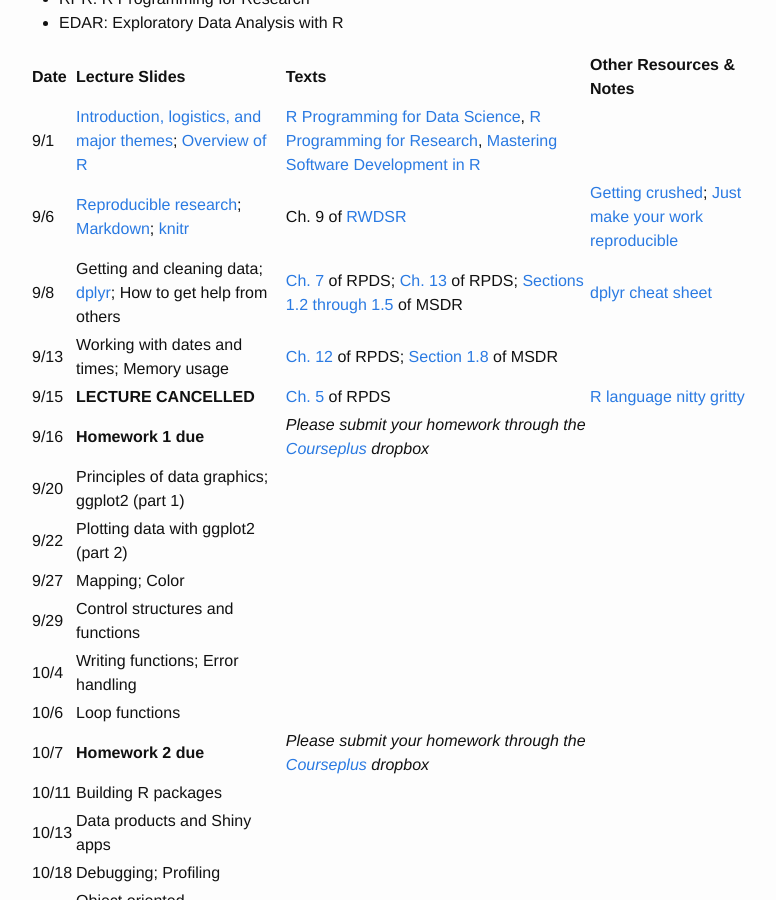
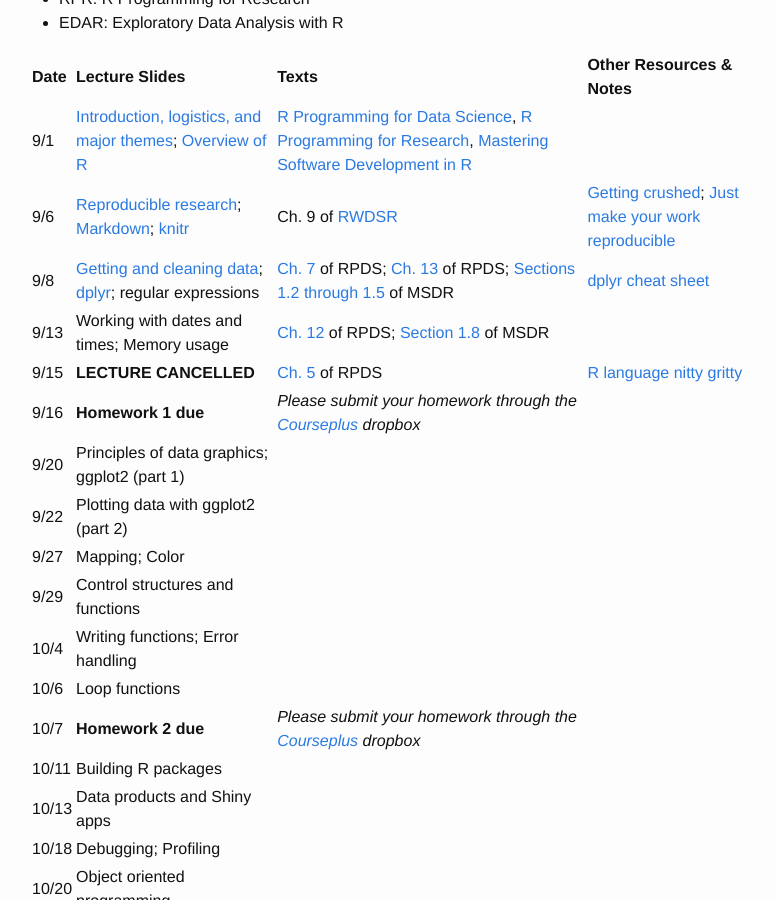
Before and after one commit to Max201510/Biostat776, a Jekyll site: the page built from schedule.md, in a window 1280 px wide and 900 px high, scrolled down 327 px. Shown: the whole window, without its empty margins (241-1017 px from the left). Built offline with Jekyll 4.4.1, drawn with Linux system fonts in a browser that asks for light colours.

Commit message:
Update links

```diff
--- a/schedule.md
+++ b/schedule.md
@@ -18,7 +18,7 @@
 |:---- |:----- | :---- |:------------------------|
 9/1 | [Introduction, logistics, and major themes](../notes/pdf/introduction.pdf); [Overview of R](../notes/pdf/overview.pdf) | [R Programming for Data Science](https://leanpub.com/rprogramming), [R Programming for Research](https://geanders.github.io/RProgrammingForResearch/), [Mastering Software Development in R](http://bookdown.org/rdpeng/RProgDA)|
 9/6 | [Reproducible research](../notes/pdf/ReproducibleResearch.pdf); [Markdown](../notes/pdf/markdown.pdf); [knitr](../notes/pdf/knitr.pdf)| Ch. 9 of [RWDSR](https://leanpub.com/reportwriting) | [Getting crushed](http://simplystatistics.org/2015/11/16/so-you-are-getting-crushed-on-the-internet-the-new-normal-for-academics/); [Just make your work reproducible](http://simplystatistics.org/2015/12/11/instead-of-research-on-reproducibility-just-do-reproducible-research/)
-9/8 | Getting and cleaning data; [dplyr](../notes/pdf/dplyr/pdf); How to get help from others | [Ch. 7](https://bookdown.org/rdpeng/rprogdatascience/using-the-readr-package.html) of RPDS; [Ch. 13](https://bookdown.org/rdpeng/rprogdatascience/managing-data-frames-with-the-dplyr-package.html) of RPDS; [Sections 1.2 through 1.5](http://bookdown.org/rdpeng/RProgDA/the-importance-of-tidy-data.html) of MSDR | [dplyr cheat sheet](http://www.rstudio.com/wp-content/uploads/2015/02/data-wrangling-cheatsheet.pdf)
+9/8 | [Getting and cleaning data](../notes/pdf/gettingcleaning.pdf); [dplyr](../notes/pdf/dplyr/pdf); regular expressions | [Ch. 7](https://bookdown.org/rdpeng/rprogdatascience/using-the-readr-package.html) of RPDS; [Ch. 13](https://bookdown.org/rdpeng/rprogdatascience/managing-data-frames-with-the-dplyr-package.html) of RPDS; [Sections 1.2 through 1.5](http://bookdown.org/rdpeng/RProgDA/the-importance-of-tidy-data.html) of MSDR | [dplyr cheat sheet](http://www.rstudio.com/wp-content/uploads/2015/02/data-wrangling-cheatsheet.pdf)
 9/13 | Working with dates and times; Memory usage| [Ch. 12](https://bookdown.org/rdpeng/rprogdatascience/dates-and-times.html) of RPDS; [Section 1.8](https://bookdown.org/rdpeng/RProgDA/the-role-of-physical-memory.html) of MSDR| |
 9/15 | **LECTURE CANCELLED** | [Ch. 5](https://bookdown.org/rdpeng/rprogdatascience/r-nuts-and-bolts.html) of RPDS | [R language nitty gritty](../notes/pdf/r-nuts-bolts.pdf)
 9/16 | **Homework 1 due** | *Please submit your homework through the [Courseplus](https://courseplus.jhu.edu) dropbox* |
```
